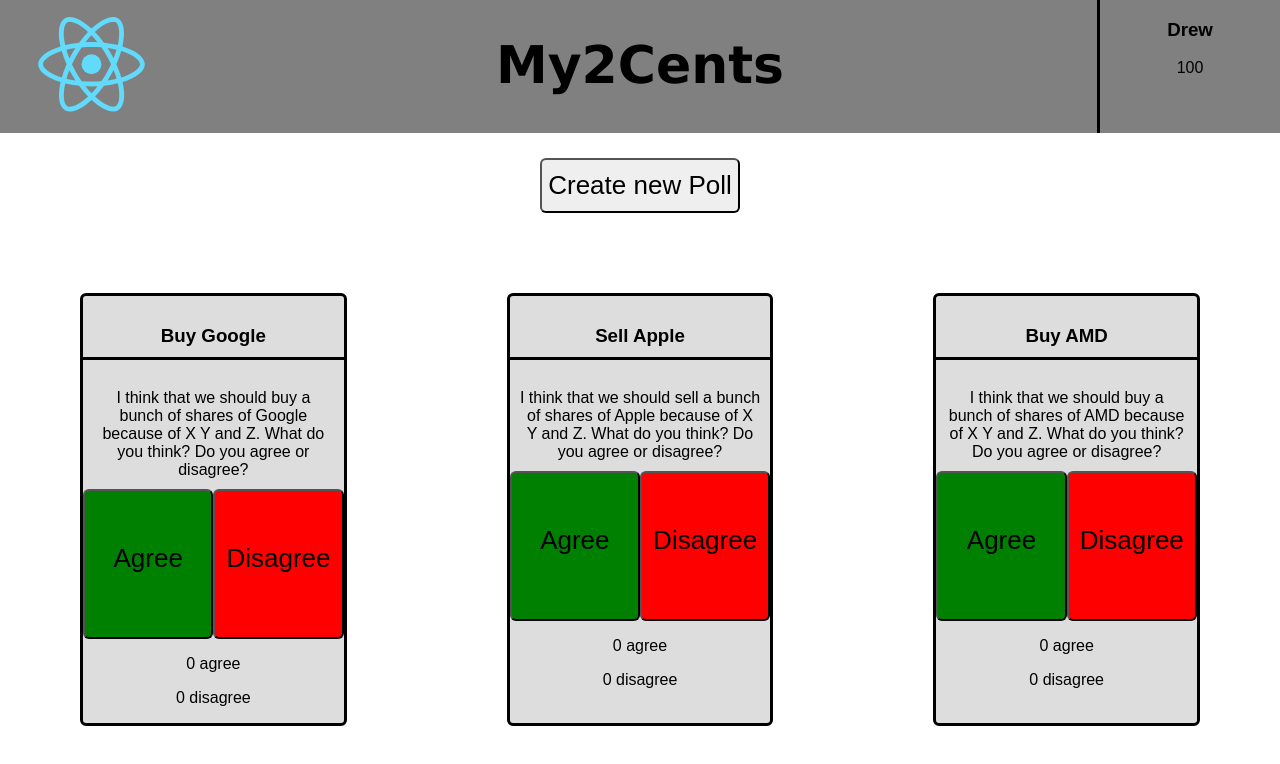
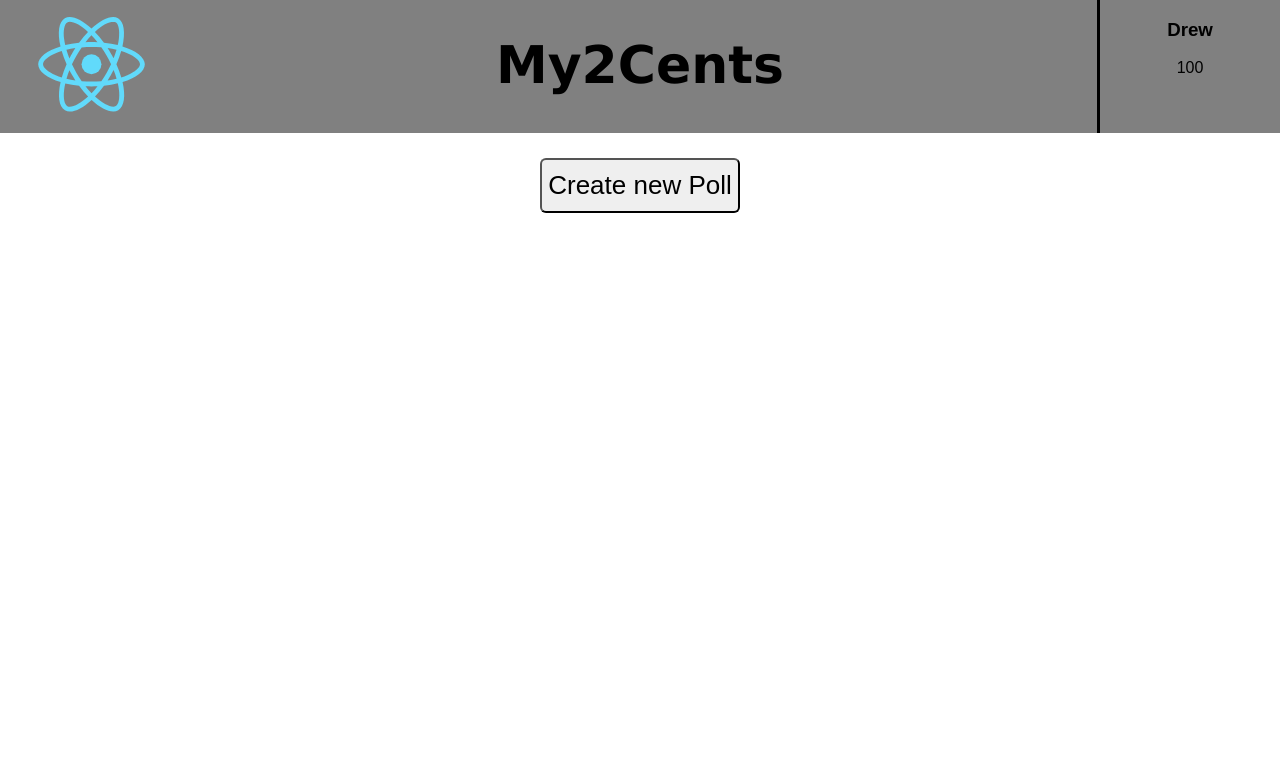
Before and after one commit to DBids35/My2Cents, a React (Create React App) app: page / in a window 1280 px wide. Shown: the top 764 px of the page. Built offline with nearby package versions, Linux system fonts and the light colour scheme.

Commit message:
Votes are tracked, Polls scale

```diff
--- a/src/App.css
+++ b/src/App.css
@@ -38,7 +38,6 @@
 }
 
 .pollContainer{
-
 	border: black 3px solid;
 	border-radius: 6px;
 	background-color: #ddd;
--- a/src/App.js
+++ b/src/App.js
@@ -47,9 +47,11 @@
   }
   incrementAgree(){
     this.setState({agreeVotes:this.state.agreeVotes+1})
+    this.props.onClick()
   }
   incrementDisagree(){
     this.setState({disagreeVotes:this.state.disagreeVotes+1})
+    this.props.onClick()
   }
   render(){
     return(
@@ -69,7 +71,7 @@
 class App extends Component {
   constructor(props) {
     super(props)
-    this.state={userName:'Drew', votes:100}
+    this.state={userName:'Drew', votes:100, polls:[]}
 
   }
   componentDidMount() {
@@ -78,6 +80,17 @@
   handleNewPollClick(){
     var votes=this.state.votes-10
     this.setState({votes})
+    const newItem = {
+      title: "Button Created Poll",
+      text: "This Poll was created by clicking the New Poll Button"
+    };
+    this.setState(prevState => ({
+      polls: prevState.polls.concat(newItem)
+    }));
+  }
+  handlePollVoteClick(){
+    var votes=this.state.votes-1
+    this.setState({votes})
   }
   render() {
     return (
@@ -85,9 +98,9 @@
         <Header userName={this.state.userName} votes={this.state.votes} />
         <PollButton onClick={() => this.handleNewPollClick()}/>
         <div className="pollList">
-          <Poll title="Buy Google" body="I think that we should buy a bunch of shares of Google because of X Y and Z. What do you think? Do you agree or disagree?"/>
-          <Poll title="Sell Apple" body="I think that we should sell a bunch of shares of Apple because of X Y and Z. What do you think? Do you agree or disagree?"/>
-          <Poll title="Buy AMD" body="I think that we should buy a bunch of shares of AMD because of X Y and Z. What do you think? Do you agree or disagree?"/>
+          {this.state.polls.reverse().map(poll => (
+          <Poll title={poll.title} body={poll.text} onClick={() => this.handlePollVoteClick()}/>
+          ))}
         </div>
       </div>
     );
```
